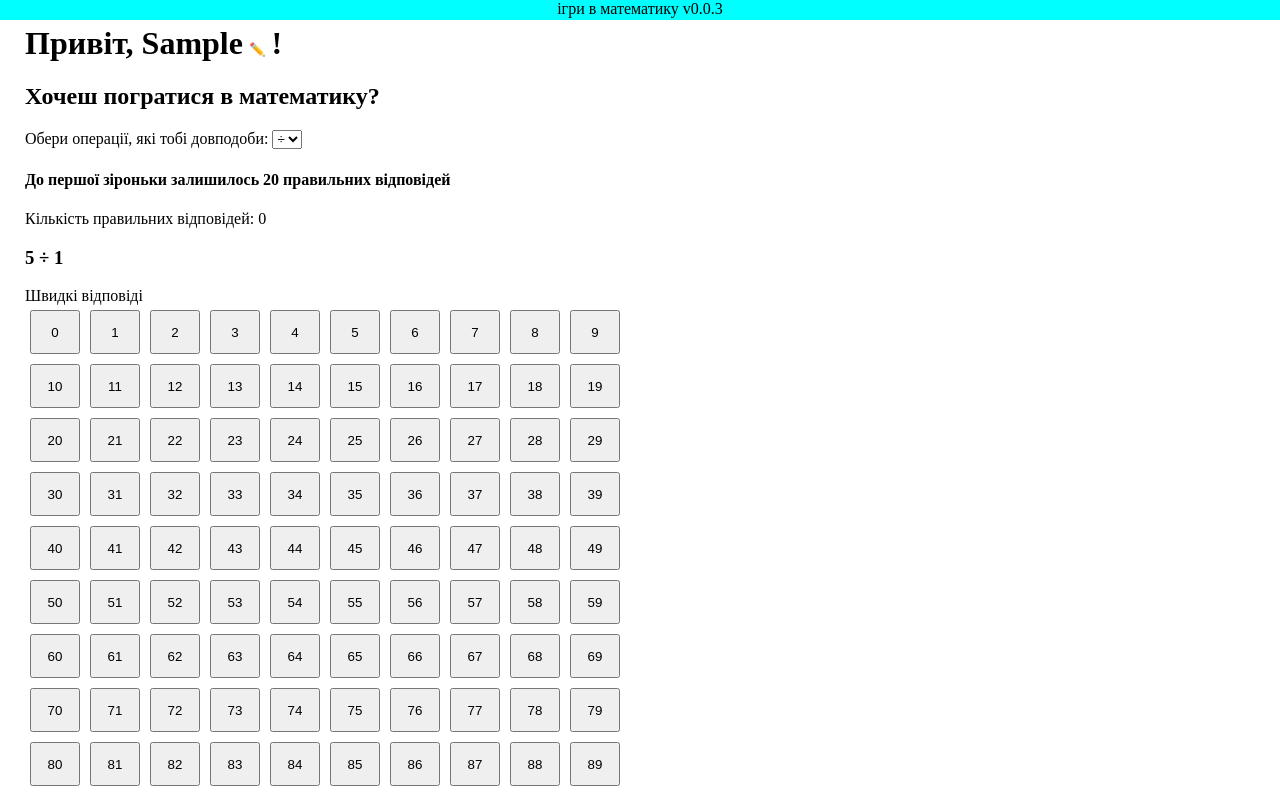
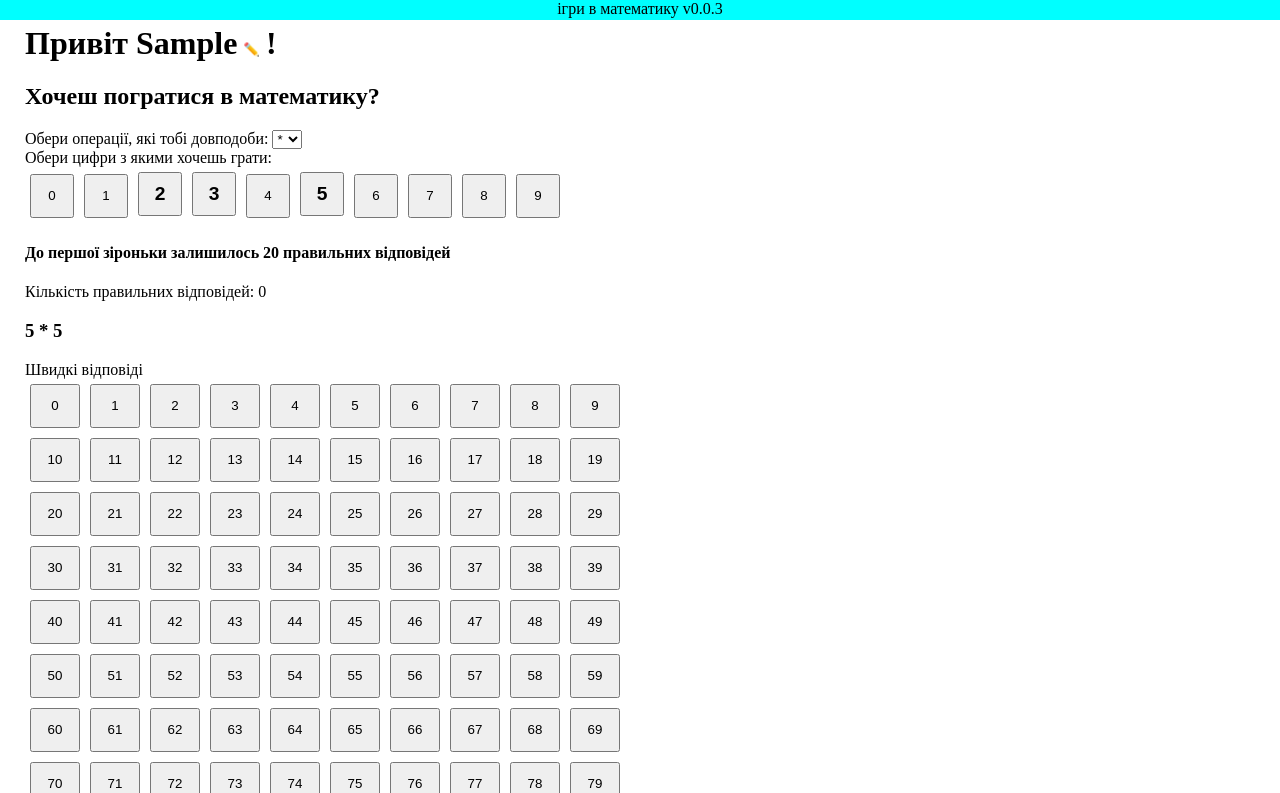
Before and after one commit to bornik/math-game-for-kids, a React app: page / in a window 1280 px wide. Both pictures are taken after typing "Sample" into the empty fields and a click on the button "OK". Shown: the top 793 px of the page. Built offline with nearby package versions, Linux system fonts and the light colour scheme; some packages are replaced by stand-ins of ours.

Commit message:
3 files modified

```diff
--- a/game/game.js
+++ b/game/game.js
@@ -3,11 +3,15 @@ import { Score } from '../score/score';
 
 export function Game(props) {
   const { type } = props;
+  const {inputNumbers} = props
   console.log('Game');
-  const getRandom = (max = 10, but) => {
+  const getRandom = (max = 10, but, inputNumbers) => {
     const random = Math.floor(Math.random() * max);
+    if (inputNumbers && !inputNumbers.includes(random)) {
+      return getRandom(max, but, inputNumbers);
+    }
     if (but !== undefined && random === but) {
-      return getRandom(max);
+      return getRandom(max, but);
     }
     if (random === 0) {
       debugger;
@@ -15,9 +19,9 @@ export function Game(props) {
     return random;
   };
   const [operand0, setOperand0] = useState(
-    getRandom(10, type === '÷' ? 0 : undefined)
+    getRandom(10, type === '÷' ? 0 : undefined, inputNumbers)
   );
-  const [operand1, setOperand1] = useState(getRandom(10, 0));
+  const [operand1, setOperand1] = useState(getRandom(10, 0, inputNumbers));
   const [result, setResult] = useState('');
   const [correctness, setCorrectness] = useState(null);
   const [correctAnswersCounter, setCorrectAnswersCounter] = useState(
@@ -69,8 +73,8 @@ export function Game(props) {
 
   const nextTask = () => {
     setCorrectness(null);
-    setOperand0(getRandom(10, type === '÷' ? 0 : undefined));
-    setOperand1(getRandom(10, 0));
+    setOperand0(getRandom(10, type === '÷' ? 0 : undefined, inputNumbers));
+    setOperand1(getRandom(10, 0, inputNumbers));
     setResult('');
     console.log({ operand1 }, { type }, { operand0 });
   };
--- a/landing/landing.js
+++ b/landing/landing.js
@@ -1,21 +1,22 @@
 import React, { useState } from 'react';
 import { Game } from '../game/game';
-import { version } from "../package.json";
+import { version } from '../package.json';
 import './landing.scss';
 
-
 const setBg = () => {
-  const randomColor = Math.floor(Math.random()*16777215).toString(16);
+  const randomColor = Math.floor(Math.random() * 16777215).toString(16);
   // document.body.header.style.backgroundColor = "#" + randomColor;
   // color.innerHTML = "#" + randomColor;
-}
+};
 
 // genNew.addEventListener("click", setBg);
 
-
 export const Landing = () => {
-  const [operation, setOperation] = useState('÷');
-  const [userName, setUserName] = useState(window.localStorage.getItem('userName'));
+  const [operation, setOperation] = useState('*');
+  const [userName, setUserName] = useState(
+    window.localStorage.getItem('userName')
+  );
+  const [inputNumbers, setInputNumbers] = useState([ 2, 3, 5]);
 
   setBg();
   const [userNameConfirmed, setUserNameConfirmed] = useState(!!userName);
@@ -28,6 +29,13 @@ export const Landing = () => {
     setOperation(event.target.value);
   };
 
+  const handleInputNumbersChange = (event) => {
+    debugger;
+    const selectedNumber = Number(event.target.value);
+    inputNumbers.includes(selectedNumber)
+      ? setInputNumbers(inputNumbers.filter((el) => el !== selectedNumber))
+      : setInputNumbers([...inputNumbers, selectedNumber]);
+  };
   const confirmUserName = () => {
     window.localStorage.setItem('userName', userName);
     setUserNameConfirmed(!!userName);
@@ -37,18 +45,19 @@ export const Landing = () => {
     setUserNameConfirmed(false);
   };
 
-  const handleScoreChange = () => {
-
-  }
+  const handleScoreChange = () => {};
 
   return (
     <>
-    <header className='center'>ігри в математику v{version}</header>
+      <header className="center">ігри в математику v{version}</header>
       <h1>
-        Привіт, {userName || 'любий друже'}
-        {userNameConfirmed && <button className='button-icon' onClick={handleRenameClick}>✏️</button>}
+        Привіт {userName || 'любий друже'}
+        {userNameConfirmed && (
+          <button className="button-icon" onClick={handleRenameClick}>
+            ✏️
+          </button>
+        )}
         !
-
       </h1>
 
       {!userNameConfirmed ? (
@@ -65,7 +74,6 @@ export const Landing = () => {
       ) : (
         <>
           <h2>Хочеш погратися в математику?</h2>
-
           <label htmlFor="operator">Обери операції, які тобі довподоби:</label>
           &nbsp;
           <select
@@ -78,10 +86,25 @@ export const Landing = () => {
             <option value="+">+</option>
             <option value="-">-</option>
           </select>
-          <Game type={operation} onScoreChange={handleScoreChange} />
+          <div>
+            <label htmlFor="numbers">Обери цифри з якими хочешь грати:</label>
+            &nbsp;
+            <div onClick={handleInputNumbersChange}>
+              {[...Array(10).keys()].map((x, i) => (
+                <input
+                  size="1"
+                  type="submit"
+                  key={i}
+                  value={i}
+                  className={inputNumbers.includes(i) && 'selected'}
+                />
+              ))}
+            </div>
+          </div>
+          <Game type={operation} onScoreChange={handleScoreChange} inputNumbers={inputNumbers}/>
         </>
       )}
-    <footer className='center'>ігри в математику© Версія: {version}</footer>
+      <footer className="center">ігри в математику© Версія: {version}</footer>
     </>
   );
 };
--- a/style.css
+++ b/style.css
@@ -22,10 +22,10 @@
 .answer-buttons-container > input {
   align-items: flex-end;
   flex: 1 0 calc(10% - 10px);
-
 }
 
-input[type=button], input[type=submit] {
+input[type='button'],
+input[type='submit'] {
   margin: 5px;
   min-width: 44px;
   height: 44px;
@@ -41,10 +41,14 @@ input[type=button], input[type=submit] {
   filter: brightness(85%);
 }
 
-.block{
+.block {
   display: block;
 }
 
 .center {
   text-align: center;
 }
+.selected {
+  font-weight: 800;
+  font-size: larger;
+}
```
